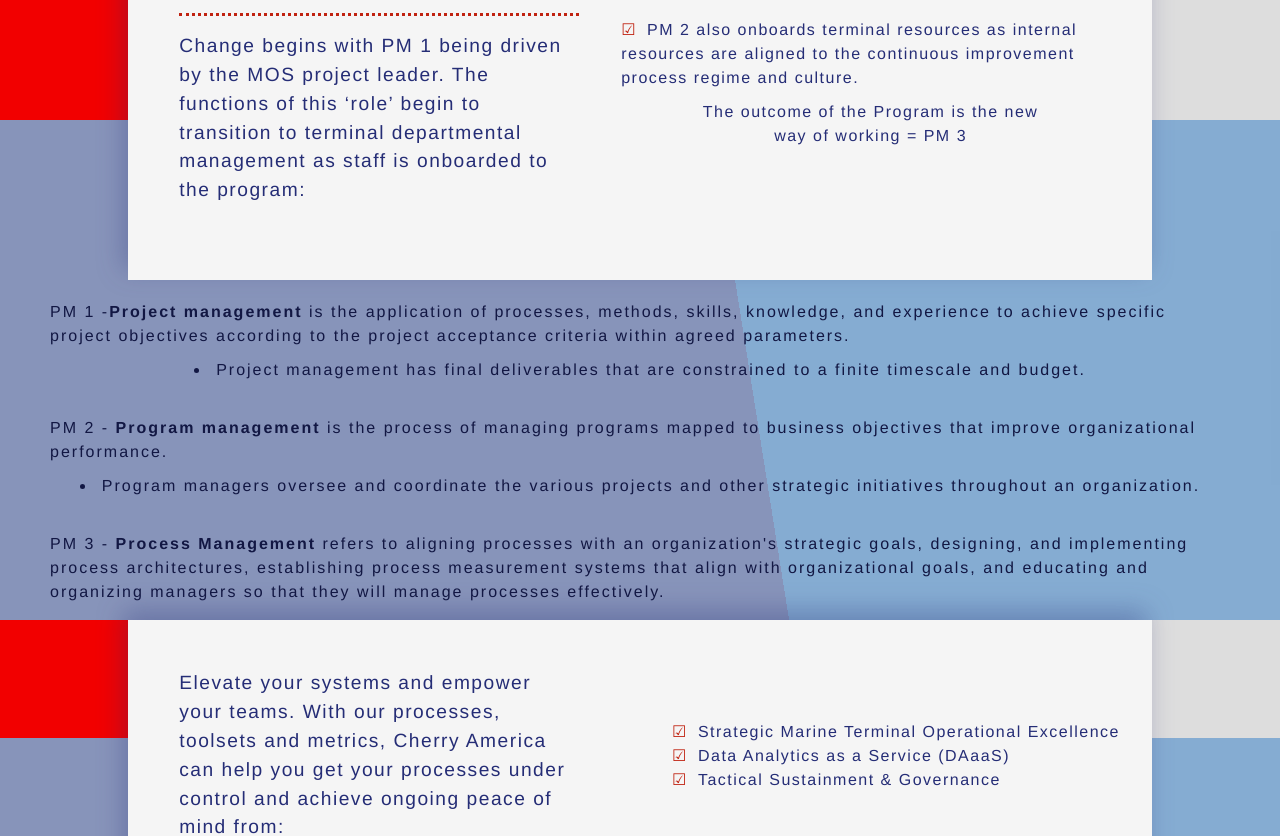
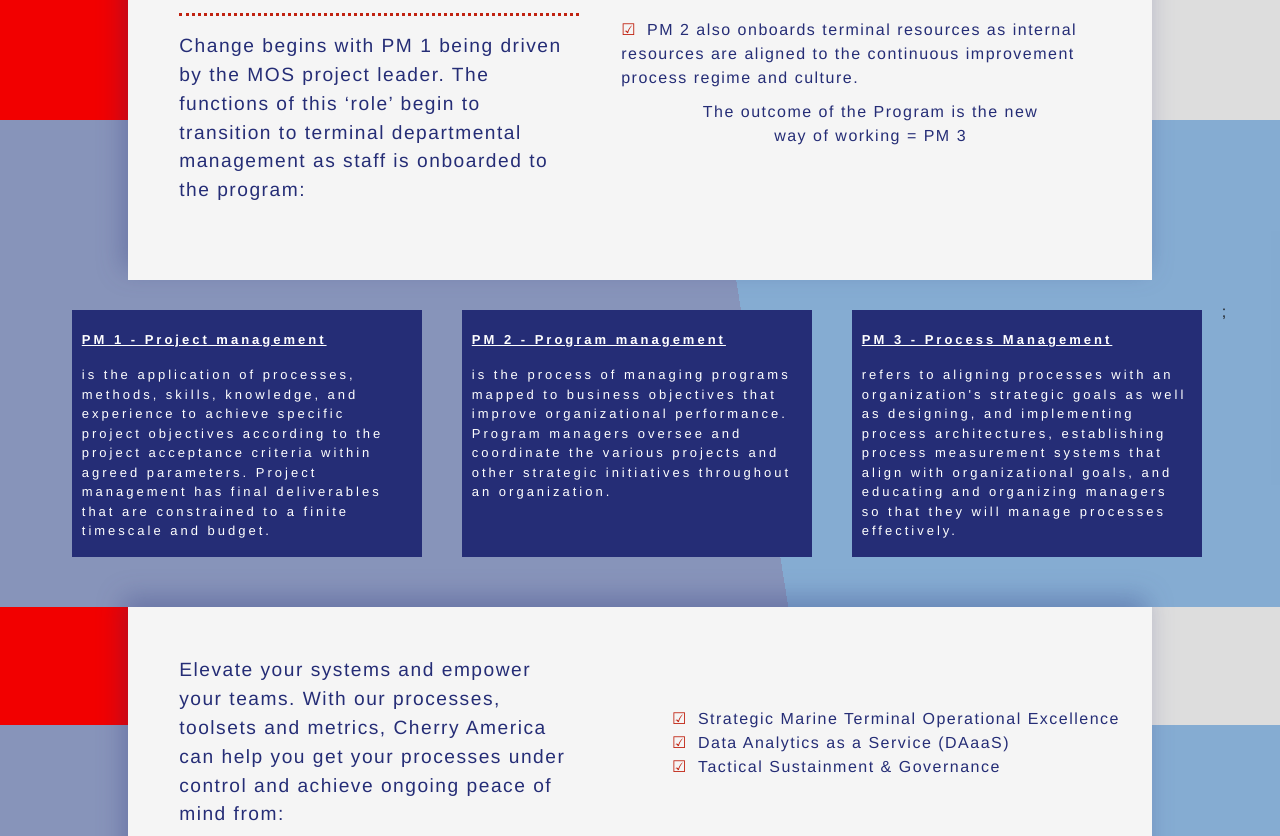
Before and after one commit to kaynboyle/cherry-solutions, a React (Create React App) app: page /consulting in a window 1280 px wide. Shown: the part 4342-5178 px from the top of the page. Built offline with nearby package versions, Linux system fonts and the light colour scheme.

Commit message:
effective management page finished (#33)

```diff
--- a/src/components/Consulting/index.tsx
+++ b/src/components/Consulting/index.tsx
@@ -21,6 +21,29 @@
         {
             id:"3",
             content:"Automate redundant actions"
+        }
+
+    ];
+    interface pmInterface{
+        id:string;
+        title: string;
+        content: string;
+    };
+    const pm: pmInterface[]=[
+        {
+            id:"1",
+            title: "PM 1 - Project management",
+            content:"is the application of processes, methods, skills, knowledge, and experience to achieve specific project objectives according to the project acceptance criteria within agreed parameters. Project management has final deliverables that are constrained to a finite timescale and budget."
+        },
+        {
+            id:"2",
+            title: "PM 2 - Program management",
+            content:"is the process of managing programs mapped to business objectives that improve organizational performance. Program managers oversee and coordinate the various projects and other strategic initiatives throughout an organization."
+        },
+        {
+            id:"3",
+            title: "PM 3 - Process Management",
+            content:"refers to aligning processes with an organization's strategic goals as well as designing, and implementing process architectures, establishing process measurement systems that align with organizational goals, and educating and organizing managers so that they will manage processes effectively."
         }
 
     ];
@@ -235,19 +258,22 @@
                         </ul>
 
                     </div>
+
             </div>
+
             <div className='ai-title'>
-                <p className="marginT-100 margin-rect textDB">
-                PM 1 -<strong>Project management</strong> is the application of processes, methods, skills, knowledge, and experience to achieve specific project objectives according to the project acceptance criteria within agreed parameters.
-                <li className="paddingTB-10 text-align-center">Project management has final deliverables that are constrained to a finite timescale and budget.</li>
+                <div className='pm'>
+                    {pm.map((project) => {
+                    return (
+                        <div>
+                            <p><strong><u>{project.title}</u></strong></p>
+                            <p>{project.content}</p>
+                        </div>
+                        )
+                        })
+                    };
 
-                <br></br>PM 2 - <strong>Program management</strong> is the process of managing programs mapped to business objectives that improve organizational performance.
-                <li className="paddingTB-10 text-align-center">Program managers oversee and coordinate the various projects and other strategic initiatives throughout an organization.</li>
-
-                <br></br>PM 3 - <strong>Process Management</strong> refers to aligning processes with an organization's strategic goals, designing, and implementing process architectures, establishing process measurement systems that align with organizational goals, and educating and organizing managers so that they will manage processes effectively.
-
-                </p>
-
+                </div>
             </div>
 
             <div className="box1row2 upper-filter">
--- a/src/components/Consulting/style.css
+++ b/src/components/Consulting/style.css
@@ -316,6 +316,7 @@
 .ai-title {
   display: flex;
   flex-direction: row;
+  justify-content: center;
   letter-spacing: 2px;
   background-color: #7aa6d1e4;
   padding-top: 10vh;
@@ -425,6 +426,31 @@
   margin-top: 10px;
 }
 .stickies div p {
+  margin-left: 10px;
+  margin-right: 10px;
+}
+.pm {
+  display: flex;
+  flex-direction: row;
+  justify-content: center!important;
+  margin-top: 100px;
+  flex-wrap: wrap;
+  margin-bottom: 50px;
+}
+.pm div {
+  background-color: #252d76;
+  max-width: 350px;
+  text-align: left;
+  color: white;
+  font-size: small;
+  letter-spacing: 3px;
+  padding-top: 20px;
+  min-width: 200px;
+  margin-left: 20px;
+  margin-right: 20px;
+  margin-top: 10px;
+}
+.pm div p {
   margin-left: 10px;
   margin-right: 10px;
 }
```
